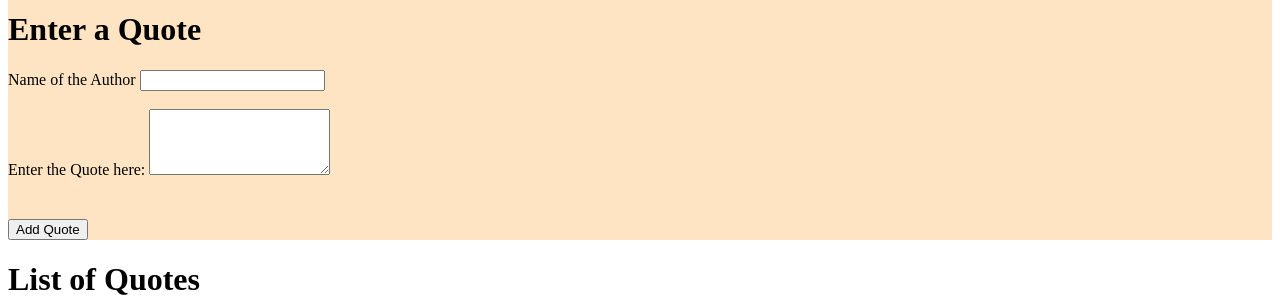
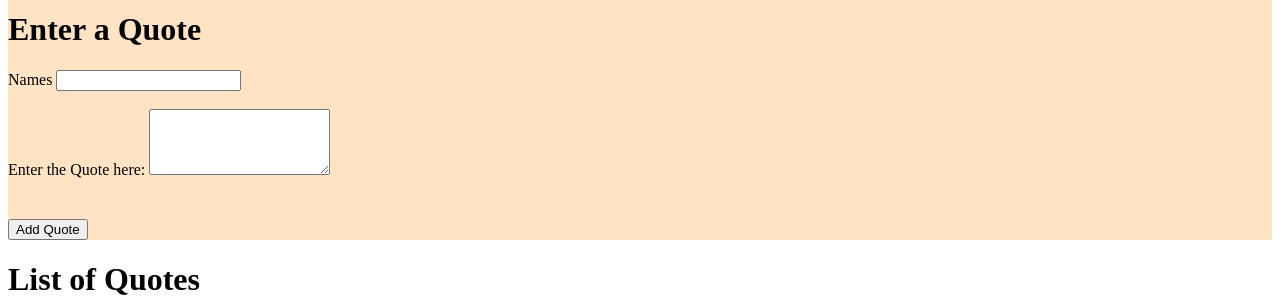
Before and after one commit to Wihogora/Quotes, an Angular app: page / in a window 1280 px wide. Shown: the part 422-719 px from the top of the page. Built offline with nearby package versions, Linux system fonts and the light colour scheme.

Commit message:
Add header

```diff
--- a/src/app/quotes/quotes.component.html
+++ b/src/app/quotes/quotes.component.html
@@ -3,7 +3,7 @@
   <img src="http://www.prophetpbuh.com/wp-content/uploads/2014/03/Best-day-Islamic-Quotes-Hadiths-Duas.jpg" style="height:400px;width: 400px;">
   <h1>Enter a Quote</h1>
    <form #quotesForm='ngForm' (ngSubmit)='quotesComplete()'>
-     Name of the Author
+     Names
      <input type="text" required class="form-control" id="name" [(ngModel)]="newquotes.name" name="name"><br><br>
      Enter the Quote here:
      <textarea id="author" rows="4" required id="author" [(ngModel)]="newquotes.quotes" name="quotes"></textarea><br>
```
